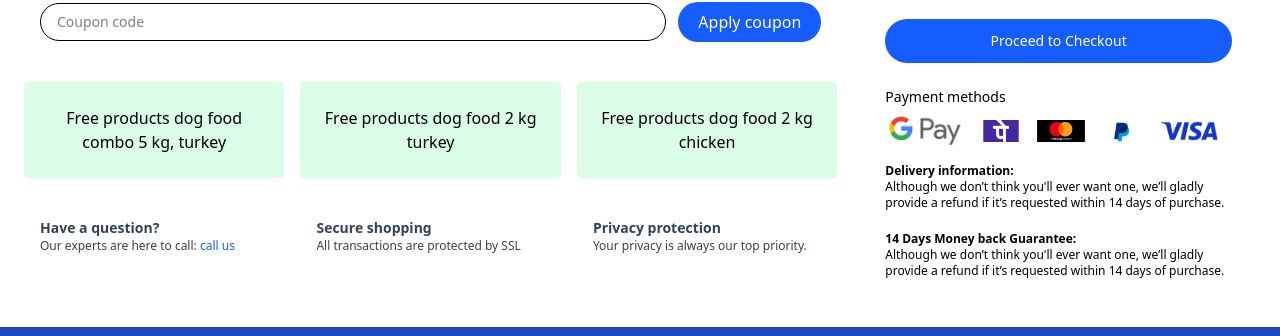
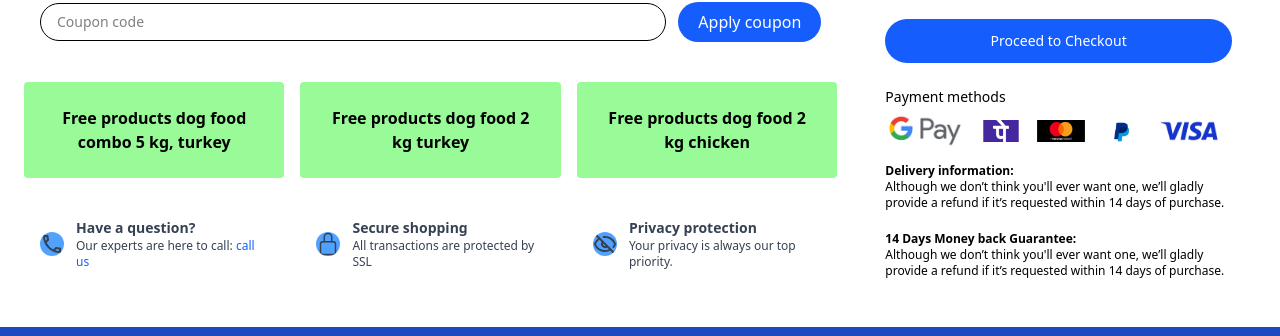
Before and after one commit to Ragul1106/pet-store, a React (Vite) app in the folder fronteng/: page /cart in a window 1280 px wide. Shown: the part 423-759 px from the top of the page. Built offline with nearby package versions, Linux system fonts and the light colour scheme; no server answers.

Commit message:
fix: connect the backend url in frontend

```diff
--- a/fronteng/src/components/Footer.jsx
+++ b/fronteng/src/components/Footer.jsx
@@ -48,8 +48,8 @@ export default function Footer() {
         <div>
           <h3 className="font-bold mb-3">Categories</h3>
           <ul className="space-y-1 text-sm">
-            <li><Link to="/categories/dog">Dog</Link></li>
-            <li><Link to="/categories/cat">Cat</Link></li>
+            <li><Link to="/pets/dog">Dog</Link></li>
+            <li><Link to="/pets/cat">Cat</Link></li>
             <li><Link to="/categories/fish">Fish</Link></li>
             <li><Link to="/categories/rats">Rats</Link></li>
             <li><Link to="/categories/rabbits">Rabbits</Link></li>
@@ -74,10 +74,10 @@ export default function Footer() {
           <div className="flex items-center gap-3 mb-6">
             <h3 className="font-bold">Follow:</h3>
             <div className="flex gap-3">
-              <Link to="#"><img src={FacebookIcon} alt="Facebook" className="w-6 h-6" /></Link>
-              <Link to="#"><img src={InstagramIcon} alt="Instagram" className="w-6 h-6" /></Link>
-              <Link to="#"><img src={YoutubeIcon} alt="YouTube" className="w-6 h-6" /></Link>
-              <Link to="#"><img src={WhatsappIcon} alt="WhatsApp" className="w-6 h-6" /></Link>
+              <Link to="https://www.facebook.com"><img src={FacebookIcon} alt="Facebook" className="w-6 h-6" /></Link>
+              <Link to="https://www.instagram.com"><img src={InstagramIcon} alt="Instagram" className="w-6 h-6" /></Link>
+              <Link to="https://www.youtube.com"><img src={YoutubeIcon} alt="YouTube" className="w-6 h-6" /></Link>
+              <Link to="https://www.whatsapp.com"><img src={WhatsappIcon} alt="WhatsApp" className="w-6 h-6" /></Link>
             </div>
           </div>
           <h3 className="font-bold mb-2">Get in Touch</h3>
--- a/fronteng/src/pages/Cart.jsx
+++ b/fronteng/src/pages/Cart.jsx
@@ -3,6 +3,10 @@ import React, { useEffect, useState } from "react";
 import { Link, useNavigate } from "react-router-dom";
 import { fetchCart, updateItem, deleteItem } from "../lib/cartApi";
 import sampleImg from "../assets/productdesimg.png";
+
+import { MdOutlinePhone } from "react-icons/md";
+import { IoLockClosedOutline } from "react-icons/io5";
+import { LuEyeOff } from "react-icons/lu";
 
 import GPayImg from "../assets/gpay.png";
 import PhonePeImg from "../assets/phonepe.png";
@@ -118,17 +122,17 @@ export default function CartPage() {
                     key={it.id}
                     className="flex flex-col md:flex-row items-center gap-4 border-b pb-4"
                   >
-                    {/* remove */}
+
                     <div className="w-10 text-center">
                       <button
                         onClick={() => onRemove(it)}
-                        className="text-red-500"
+                        className="text-red-500 cursor-pointer"
                       >
                         X
                       </button>
                     </div>
 
-                    {/* product image + title */}
+
                     <div className="flex items-center gap-4 md:col-span-2 flex-1">
                       <img
                         src={it.product.image || sampleImg}
@@ -152,21 +156,21 @@ export default function CartPage() {
                     <div className="w-36 flex items-center gap-2">
                       <button
                         onClick={() => onQtyChange(it, -1)}
-                        className="h-8 w-8 rounded border"
+                        className="h-8 w-8 rounded cursor-pointer border"
                       >
                         −
                       </button>
                       <div className="text-center w-10">{it.quantity}</div>
                       <button
                         onClick={() => onQtyChange(it, +1)}
-                        className="h-8 w-8 rounded border"
+                        className="h-8 w-8 cursor-pointer rounded border"
                       >
                         +
                       </button>
                     </div>
 
                     {/* subtotal */}
-                    <div className="w-36 text-sm text-right">
+                    <div className="w-36 text-sm text-center">
                       ₹{" "}
                       {(
                         it.quantity * Number(it.price_snapshot)
@@ -197,39 +201,56 @@ export default function CartPage() {
 
           {/* green offers row */}
           <div className="grid grid-cols-1 md:grid-cols-3 gap-4">
-            <div className="bg-green-100 p-6 text-center rounded">
+            <div className="bg-[#98FB98] font-bold p-6 text-center rounded">
               Free products dog food combo 5 kg, turkey
             </div>
-            <div className="bg-green-100 p-6 text-center rounded">
+            <div className="bg-[#98FB98] font-bold p-6 text-center rounded">
               Free products dog food 2 kg turkey
             </div>
-            <div className="bg-green-100 p-6 text-center rounded">
+            <div className="bg-[#98FB98] font-bold p-6 text-center rounded">
               Free products dog food 2 kg chicken
             </div>
           </div>
 
           {/* help cards row */}
           <div className="grid grid-cols-1 md:grid-cols-3 gap-4 text-sm text-gray-700">
+            {/* Card 1 */}
             <div className="p-4">
+              <div className="flex items-center">
+                <MdOutlinePhone className="shrink-0 text-gray-700 mr-3 bg-blue-400 rounded-full " size={24} />
+                <div>
                   <div className="font-semibold">Have a question?</div>
                   <div className="text-xs">
                     Our experts are here to call:{" "}
                     <a className="text-blue-600">call us</a>
                   </div>
                 </div>
-            <div className="p-4">
-              <div className="font-semibold">Secure shopping</div>
-              <div className="text-xs">
-                All transactions are protected by SSL
               </div>
             </div>
+
+            {/* Card 2 */}
             <div className="p-4">
-              <div className="font-semibold">Privacy protection</div>
-              <div className="text-xs">
-                Your privacy is always our top priority.
+              <div className="flex items-center">
+                <IoLockClosedOutline className="shrink-0 text-gray-700 mr-3 bg-blue-400 rounded-full " size={24} />
+                <div>
+                  <div className="font-semibold">Secure shopping</div>
+                  <div className="text-xs">All transactions are protected by SSL</div>
                 </div>
               </div>
             </div>
+
+            {/* Card 3 */}
+            <div className="p-4">
+              <div className="flex items-center">
+                <LuEyeOff className="shrink-0 text-gray-700 mr-3 bg-blue-400 rounded-full " size={24} />
+                <div>
+                  <div className="font-semibold">Privacy protection</div>
+                  <div className="text-xs">Your privacy is always our top priority.</div>
+                </div>
+              </div>
+            </div>
+          </div>
+
         </div>
 
         {/* right: totals */}
@@ -312,14 +333,6 @@ export default function CartPage() {
               </div>
             </div>
           </div>
-
-
-          {/* <div className="rounded border bg-white p-4 text-sm">
-            <div className="font-semibold">Have a coupon?</div>
-            <div className="text-xs text-gray-500">
-              Add coupon on the left to see discount.
-            </div>
-          </div> */}
         </aside>
       </div>
     </div>
```
Lines whose indentation alone changed are shown as unchanged.
